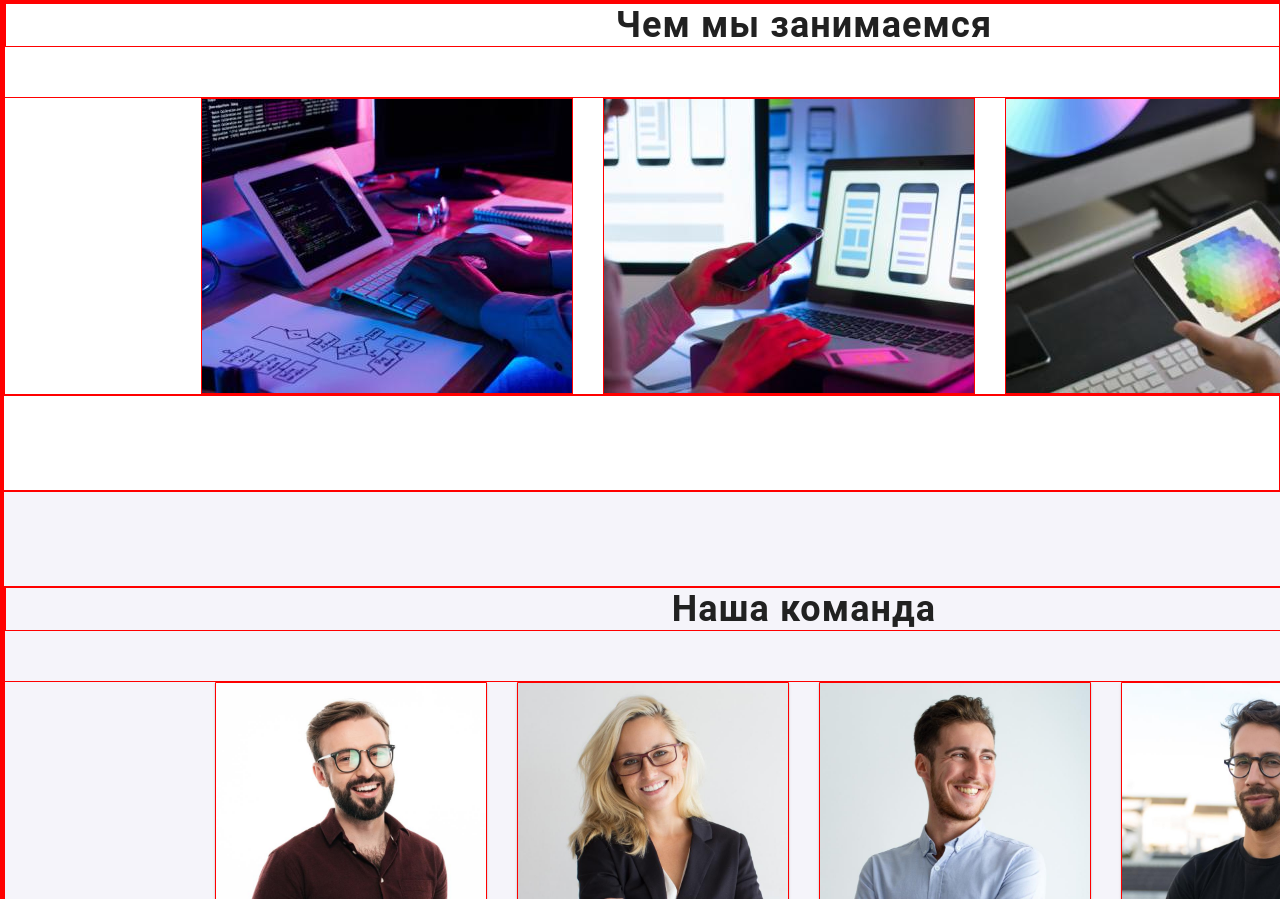
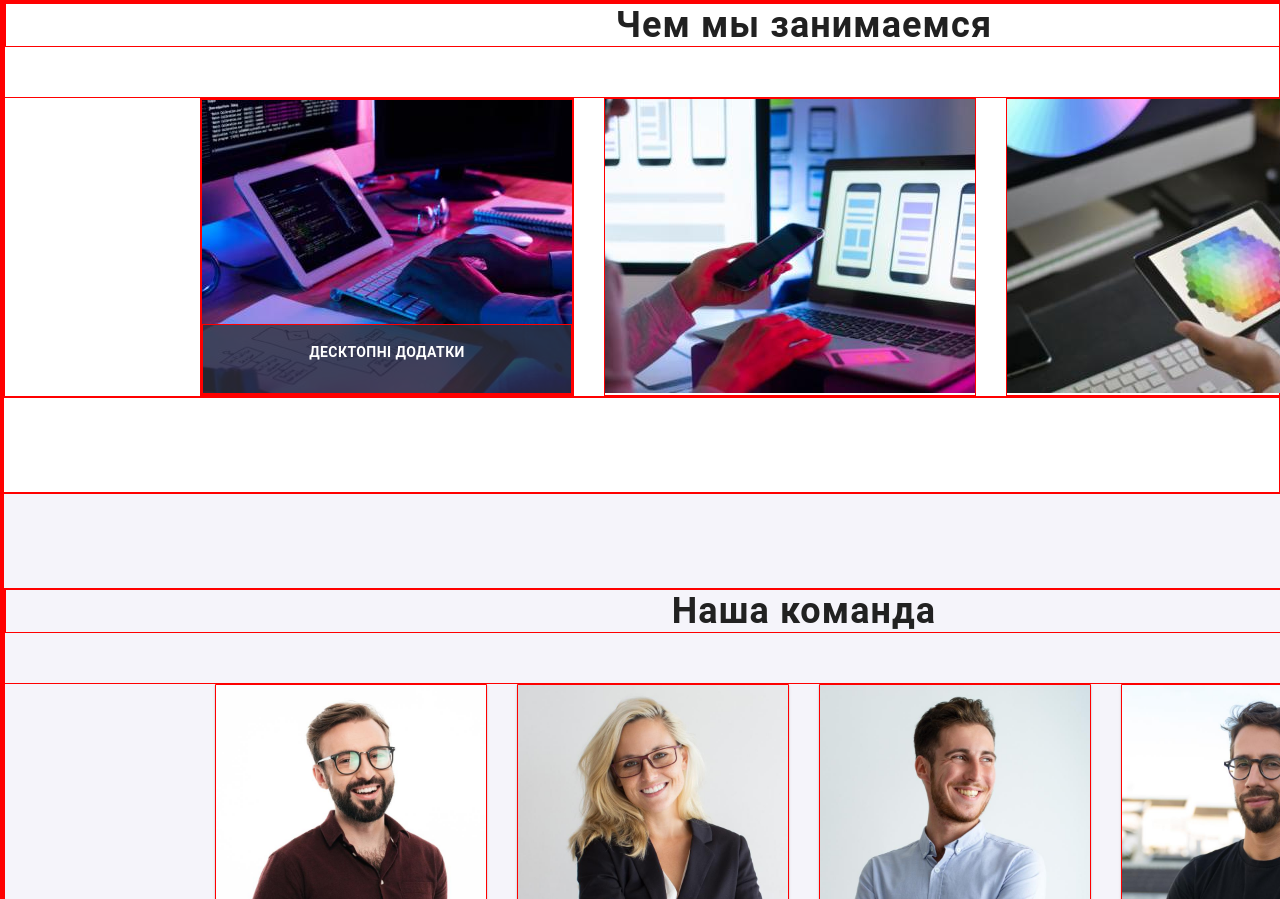
Before and after one commit to Hanna-Ilienko/goit-markup-hw-05, a plain HTML site: page index.html in a window 1280 px wide. Shown: the part 1093-1992 px from the top of the page. Drawn offline with nearby package versions, Linux system fonts and the light colour scheme.

Commit message:
створила поверхневий єлемент над картинкою

```diff
--- a/css/styles.css
+++ b/css/styles.css
@@ -257,9 +257,31 @@ margin-left: -30px;
 }
 
 .work-item{flex-basis: calc(100%-90px)/3;
-    margin-left: 30px;}
+    margin-left: 30px;
+}
+
+.top-item{position: relative;
+}
 
 .work-image {}
+
+.text-top-img{
+    position: absolute;
+    width: 100%;
+    height: 70px;
+    left: 0px;
+    bottom: 0;
+background: rgba(47, 48, 58, 0.8);
+padding-top: 27px;
+color: #FFFFFF;
+font-family: 'Roboto';
+font-weight: 700;
+font-size: 14px;
+line-height: 1.14px;
+letter-spacing: 0.03em;
+text-align: center;
+text-transform: uppercase
+}
 
 .subtitle-fifth {font-weight: 500;
     font-size: 16px;
--- a/index.html
+++ b/index.html
@@ -130,12 +130,15 @@
           <h2 class="subtitle-second">Чем мы занимаемся</h2>
           <ul class="work-list">
             <li class="twork-item">
+              <div class="top-item">
                 <img
                   class="work-image"
                   src="./images/img1.jpg"
                   alt="человек формирует структуру сайта"
                   width="370"
                 />
+                <p class="text-top-img">ДЕСКТОПНІ ДОДАТКИ</p>
+              </div>
             </li>
             <li class="work-item">
               <img
```
Lines whose indentation alone changed are shown as unchanged.
